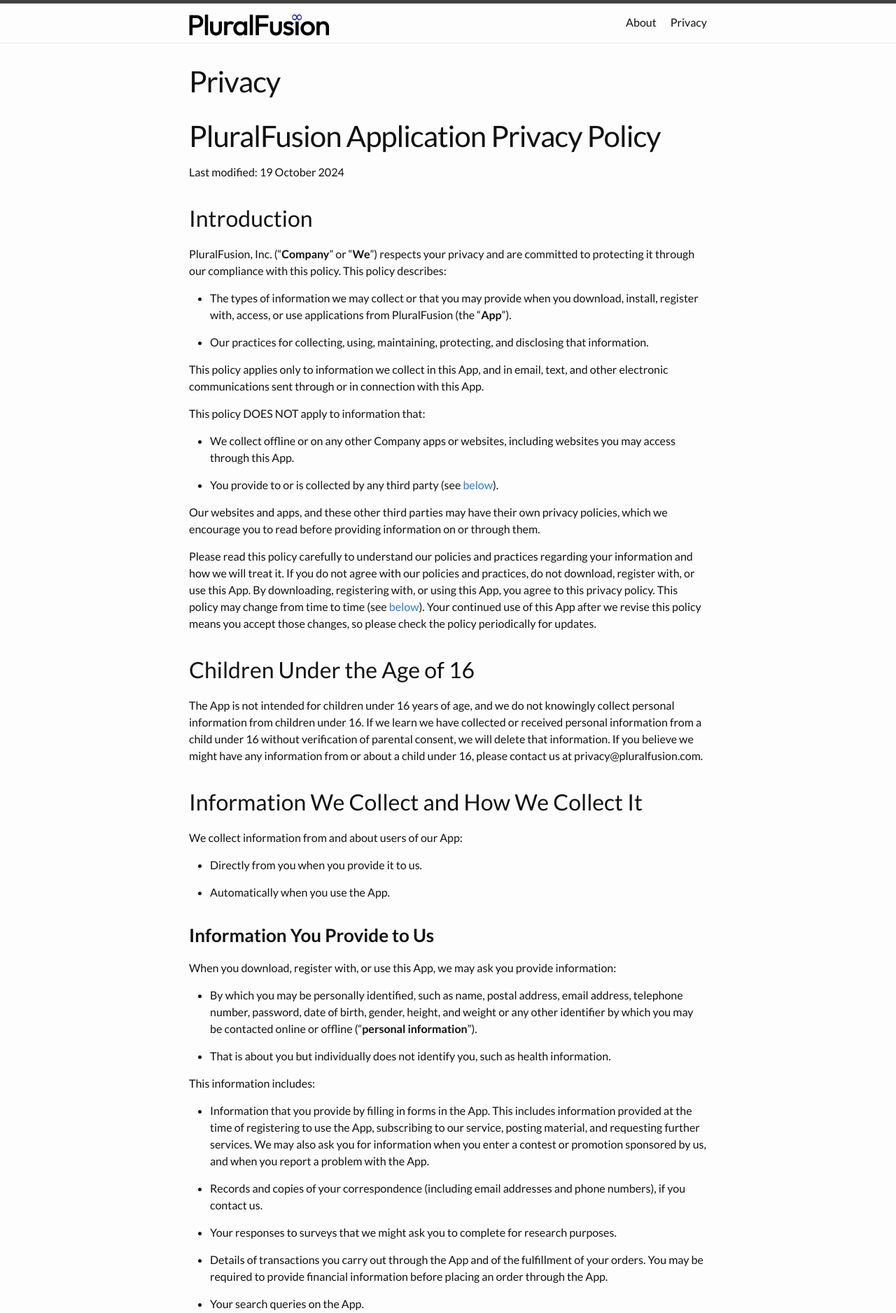
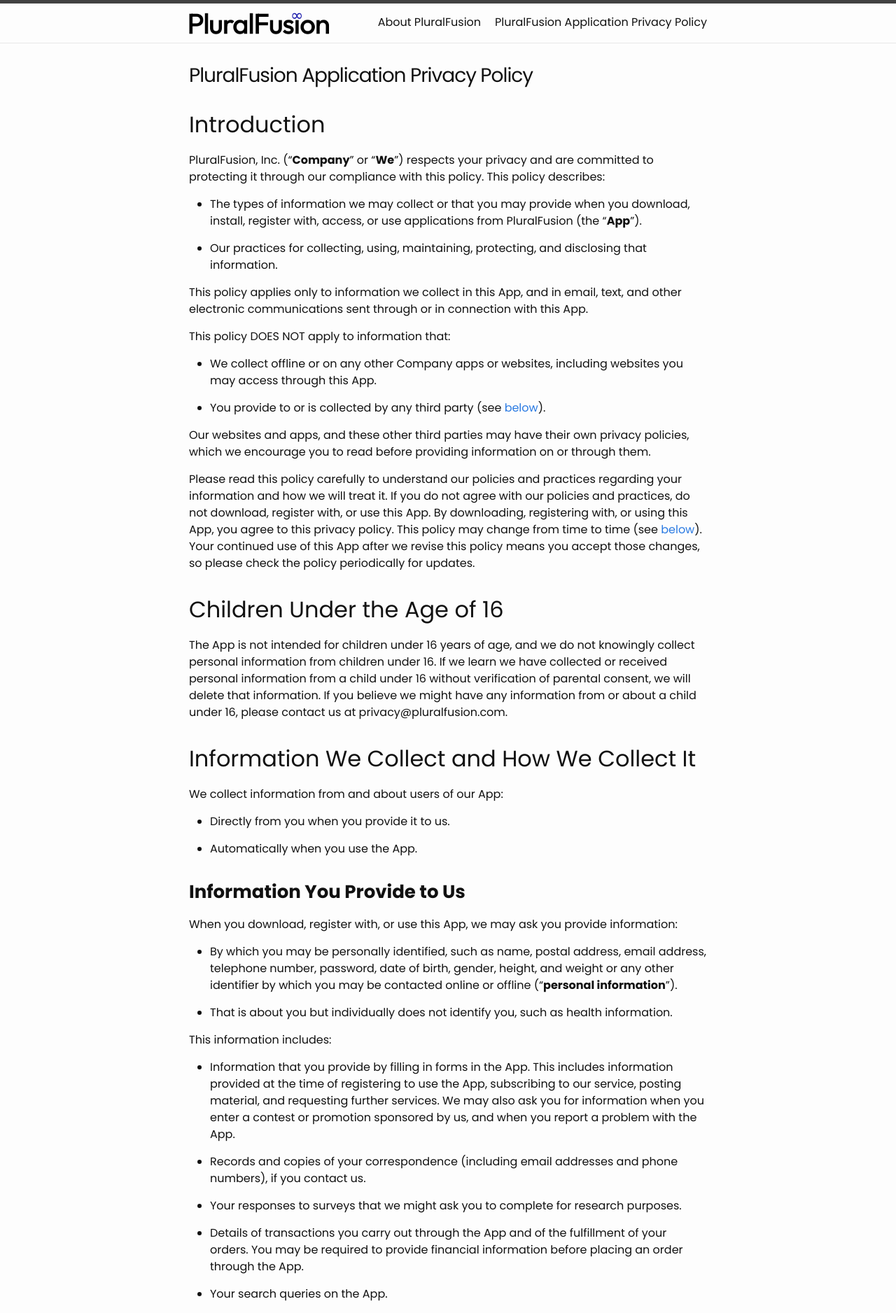
Before and after one commit to PluralFusion/pluralfusion.github.io, a Jekyll site: the page built from privacy.md, in a window 1280 px wide. Shown: the top 1876 px of the page at 70% size. Built offline with Jekyll 4.4.1, drawn with Linux system fonts in a browser that asks for light colours.

Commit message:
update styles and content

```diff
--- a/_sass/minima/_layout.scss
+++ b/_sass/minima/_layout.scss
@@ -248,7 +248,7 @@
   line-height: 1.15;
 
   @media screen and (min-width: $on-large) {
-    @include relative-font-size(2.625);
+    @include relative-font-size(1.75);
   }
 }
 
@@ -258,7 +258,7 @@
   h1, h2, h3, h4, h5, h6 { margin-top: $spacing-unit }
 
   h2 {
-    @include relative-font-size(1.75);
+    @include relative-font-size(1.5);
 
     @media screen and (min-width: $on-large) {
       @include relative-font-size(2);
@@ -266,7 +266,7 @@
   }
 
   h3 {
-    @include relative-font-size(1.375);
+    @include relative-font-size(1.25);
 
     @media screen and (min-width: $on-large) {
       @include relative-font-size(1.625);
@@ -274,14 +274,14 @@
   }
 
   h4 {
-    @include relative-font-size(1.25);
+    @include relative-font-size(1.1);
   }
 
   h5 {
-    @include relative-font-size(1.125);
+    @include relative-font-size(1.05);
   }
   h6 {
-    @include relative-font-size(1.0625);
+    @include relative-font-size(1.0);
   }
 }
 
--- a/_sass/minima/custom-variables.scss
+++ b/_sass/minima/custom-variables.scss
@@ -1,4 +1,4 @@
 // Placeholder to allow overriding predefined variables smoothly.
 
-$base-font-family: "Lato", sans-serif;
-@import url("https://fonts.googleapis.com/css?family=Lato:400,700");
+$base-font-family: "Poppins", sans-serif;
+@import url("https://fonts.googleapis.com/css?family=Poppins:400,700");
--- a/about.md
+++ b/about.md
@@ -1,6 +1,6 @@
 ---
 layout: page
-title: About
+title: About PluralFusion
 permalink: /about/
 ---
 
--- a/privacy.md
+++ b/privacy.md
@@ -1,12 +1,10 @@
 ---
 layout: page
-title: Privacy
+title: PluralFusion Application Privacy Policy
 permalink: /privacy/
+date: 19 October 2024
 ---
 
-# PluralFusion Application Privacy Policy
-
-Last modified: 19 October 2024
 
 ## Introduction
 
```
